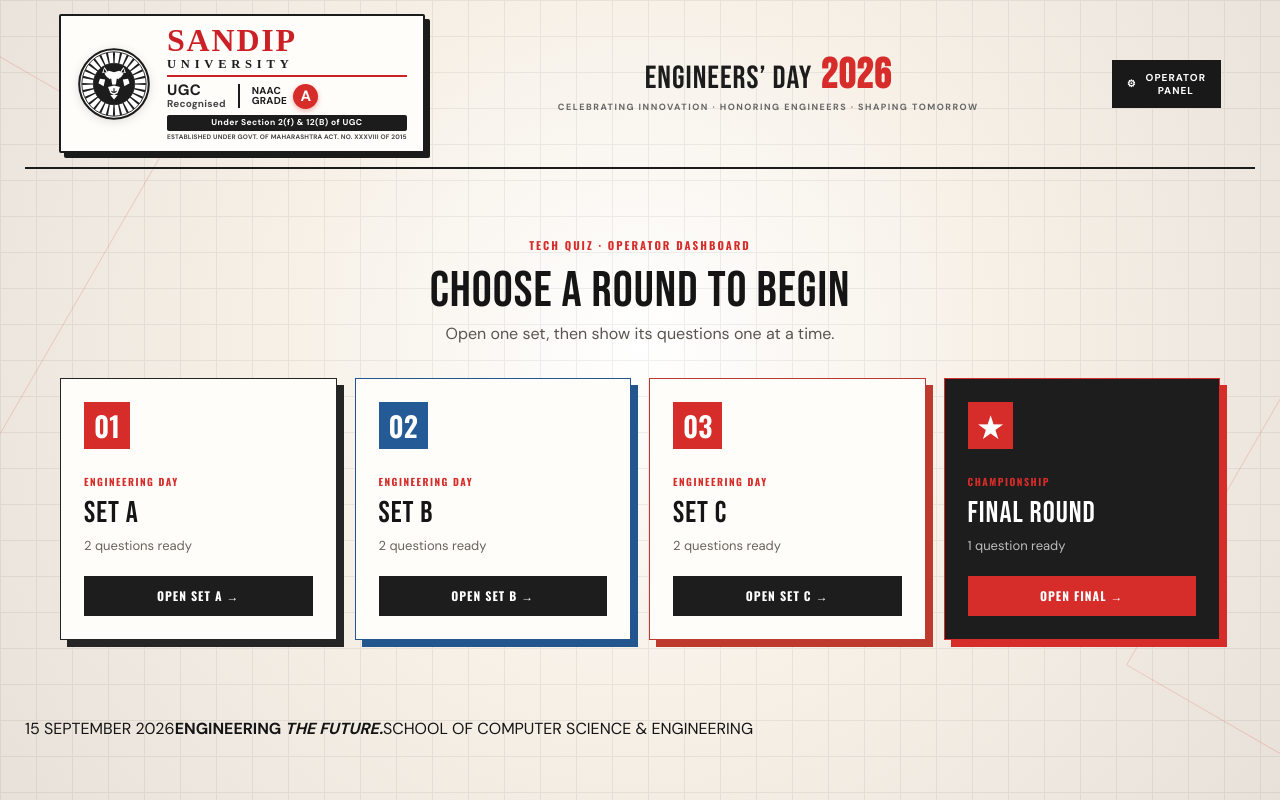
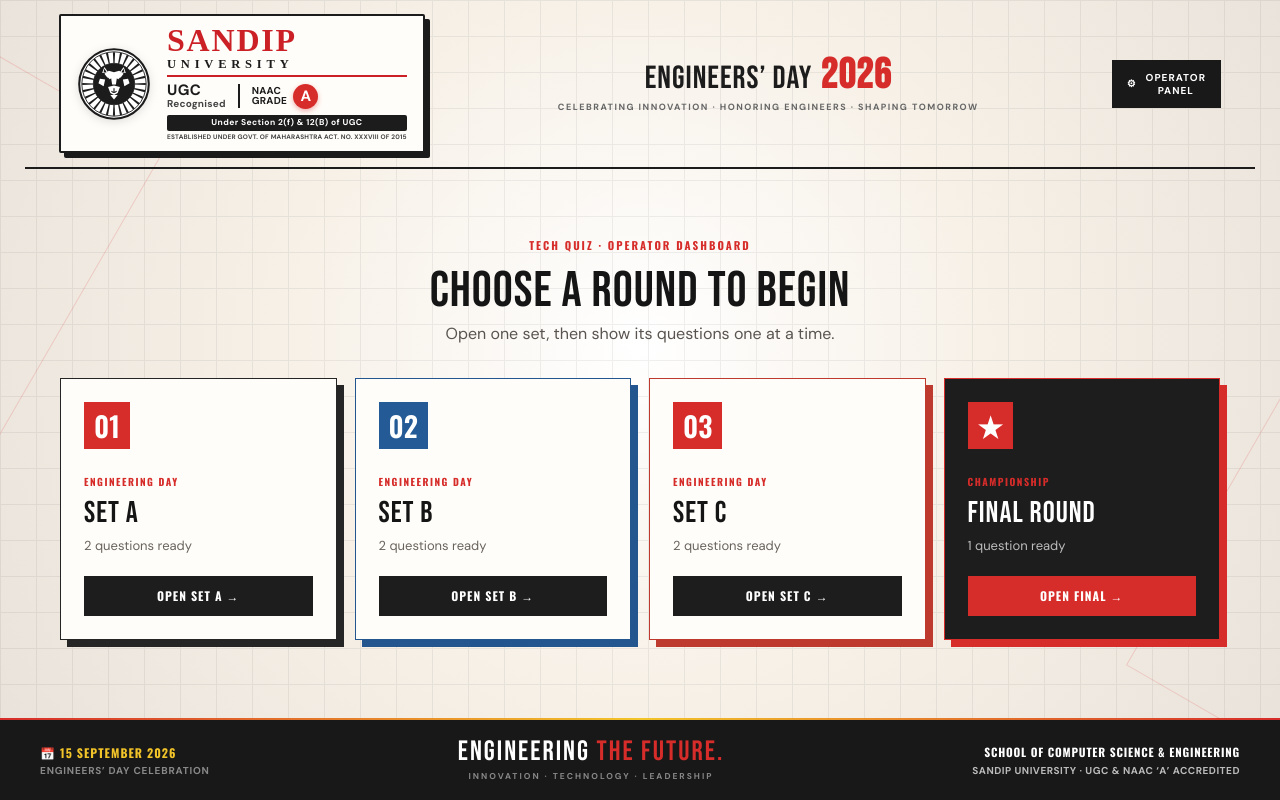
Before and after one commit to Devildefenderhac/Quiz, a React (Vite) app: page / in a window 1280 px wide. Built offline with nearby package versions, Linux system fonts and the light colour scheme.

Commit message:
feat: design institutional footer with event date, motto, and Sandip University accreditation details

```diff
--- a/src/main.jsx
+++ b/src/main.jsx
@@ -524,6 +524,23 @@
     </>
   );
 }
-function Footer(){return <footer><span>15 SEPTEMBER 2026</span><b>ENGINEERING <i>THE FUTURE.</i></b><span>SCHOOL OF COMPUTER SCIENCE & ENGINEERING</span></footer>}
+function Footer() {
+  return (
+    <footer className="quiz-footer">
+      <div className="footer-col footer-left">
+        <span className="footer-date">📅 15 SEPTEMBER 2026</span>
+        <span className="footer-sub">ENGINEERS’ DAY CELEBRATION</span>
+      </div>
+      <div className="footer-col footer-center">
+        <span className="footer-motto">ENGINEERING <i>THE FUTURE.</i></span>
+        <span className="footer-motto-sub">INNOVATION · TECHNOLOGY · LEADERSHIP</span>
+      </div>
+      <div className="footer-col footer-right">
+        <span className="footer-dept">SCHOOL OF COMPUTER SCIENCE & ENGINEERING</span>
+        <span className="footer-univ">SANDIP UNIVERSITY · UGC & NAAC ‘A’ ACCREDITED</span>
+      </div>
+    </footer>
+  );
+}
 function UploadZone({label,icon,onFile,fileInfo,onClear}) { const [dragOver,setDragOver]=useState(false); const inputRef=useRef(null); const handleDrop=e=>{e.preventDefault();setDragOver(false);const f=e.dataTransfer.files?.[0];if(f&&(f.type==='application/pdf'||f.name.endsWith('.pdf')))onFile(f);else alert('Please upload a PDF file.');}; return <div className={`upload-zone${dragOver?' drag-over':''}${fileInfo?' has-file':''}`} onDrop={handleDrop} onDragOver={e=>{e.preventDefault();setDragOver(true);}} onDragLeave={()=>setDragOver(false)} onClick={()=>!fileInfo&&inputRef.current?.click()}>{fileInfo?<div className="file-info"><span className="file-icon">📄</span><span className="file-name">{fileInfo}</span><button className="file-clear" onClick={e=>{e.stopPropagation();onClear();}}>✕</button></div>:<><div className="upload-icon">{icon}</div><span className="upload-label">{label}</span><small>Drag & drop or click</small></>}<input ref={inputRef} type="file" accept="application/pdf" hidden onChange={e=>{if(e.target.files?.[0])onFile(e.target.files[0]);e.target.value='';}}/></div> }
 createRoot(document.getElementById('root')).render(<App/>);
--- a/src/styles.css
+++ b/src/styles.css
@@ -73,3 +73,23 @@
 .complete-btn.outline:hover{border-color:#d62c2a;background:#fff5f4;transform:translateY(-2px)}
 .complete-btn.sound-btn{background:#f6f1eb;color:#777;border:1px dashed #bbb;font-size:11px;padding:8px 16px;margin-top:14px}
 .complete-btn.sound-btn:hover{background:#fff;color:#d62c2a;border-color:#d62c2a}
+
+/* Institutional Quiz Footer */
+.quiz-footer{width:100%;max-width:none;background:#181818;color:#eee;display:flex;justify-content:space-between;align-items:center;padding:18px 40px;margin-top:40px;border-top:2px solid #2a2a2a;box-sizing:border-box;gap:20px;position:relative}
+.quiz-footer::before{content:'';position:absolute;top:-2px;left:0;right:0;height:2px;background:linear-gradient(90deg,#d62c2a,#f2c429,#d62c2a)}
+.footer-col{display:flex;flex-direction:column;gap:3px}
+.footer-left{align-items:flex-start}
+.footer-center{align-items:center;text-align:center}
+.footer-right{align-items:flex-end;text-align:right}
+.footer-date{font:700 12px Oswald,sans-serif;letter-spacing:1px;color:#f2c429}
+.footer-sub{font:600 10px 'DM Sans',sans-serif;letter-spacing:0.8px;color:#888;text-transform:uppercase}
+.footer-motto{font:28px/1 Bebas Neue,sans-serif;letter-spacing:2px;color:#fff}
+.footer-motto i{color:#d62c2a;font-style:normal}
+.footer-motto-sub{font:700 8.5px 'DM Sans',sans-serif;letter-spacing:2px;color:#888;margin-top:2px}
+.footer-dept{font:700 11.5px Oswald,sans-serif;letter-spacing:0.8px;color:#fff}
+.footer-univ{font:600 10px 'DM Sans',sans-serif;letter-spacing:0.5px;color:#bbb;margin-top:1px}
+
+@media(max-width:850px){
+  .quiz-footer{flex-direction:column;text-align:center;gap:14px;padding:20px 16px}
+  .footer-left,.footer-center,.footer-right{align-items:center;text-align:center}
+}
```
